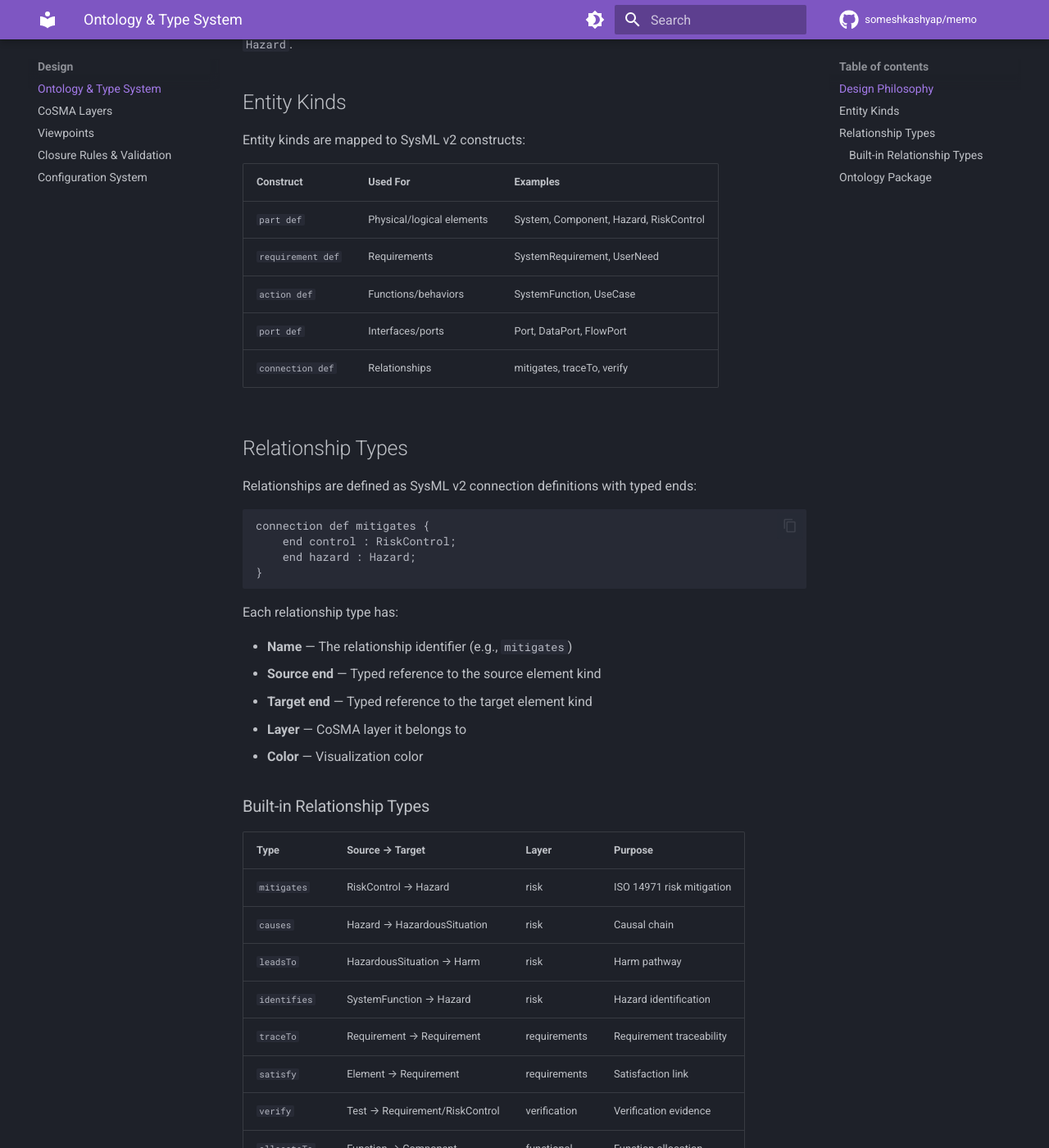
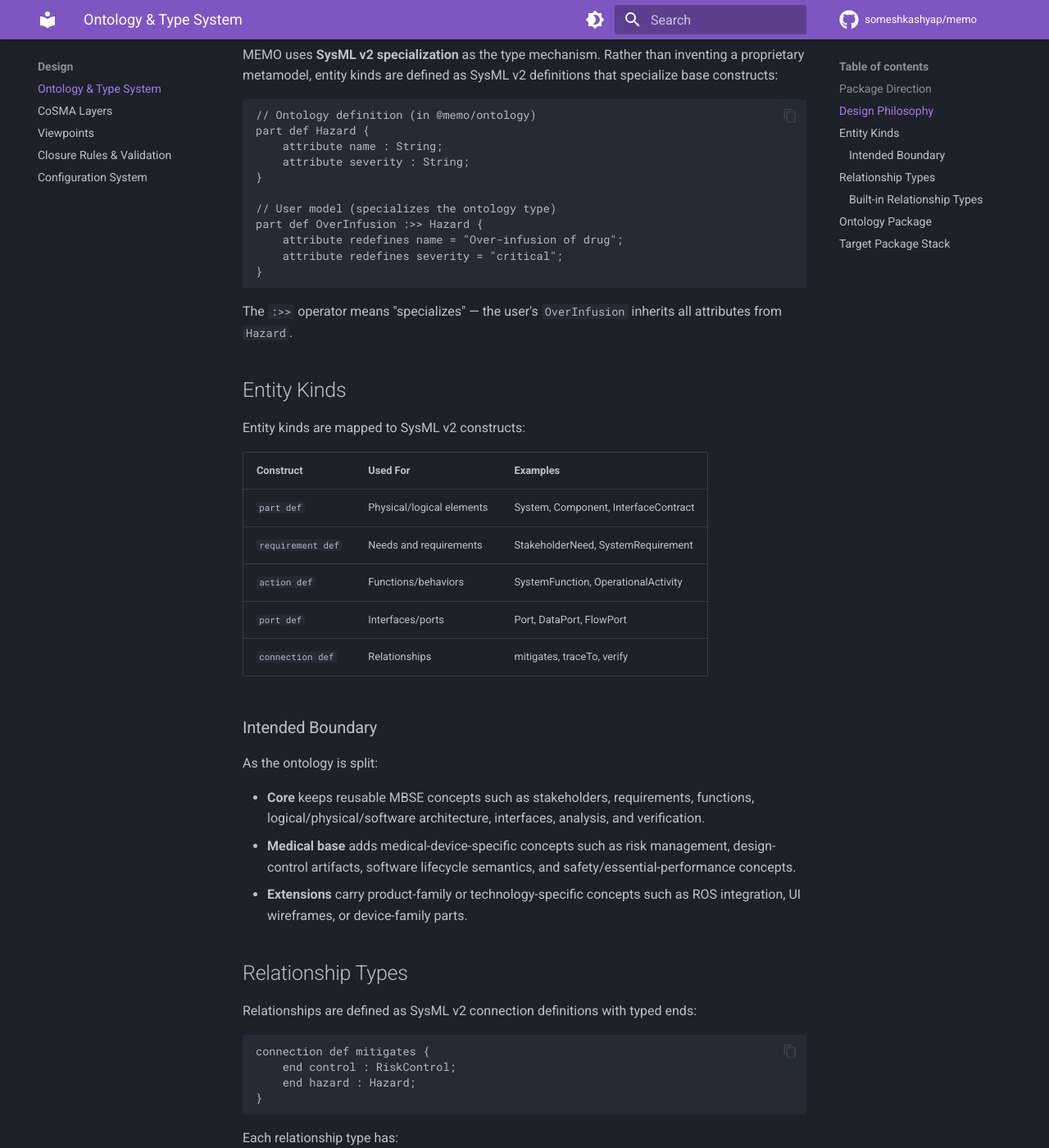
Before and after one commit to memoarchitect/memo-architect, an MkDocs documentation site: the page built from docs/design/ontology.md, in a window 1280 px wide and 1400 px high, scrolled down 668 px. Shown: the whole window at 82% size. Built offline with MkDocs 1.6.1 and Material for MkDocs 9.7.7, drawn with Linux system fonts in a browser that asks for light colours; comment, search, counter and statistics services are not loaded; some of the changed text lies outside the part shown.

Commit message:
Define ontology core and medical backbone split

````diff
--- a/docs/design/ontology.md
+++ b/docs/design/ontology.md
@@ -1,6 +1,17 @@
 # Ontology & Type System
 
 The MEMO ontology defines the vocabulary of entity types and relationship types that models are built from.
+
+## Package Direction
+
+MEMO is moving to a layered ontology structure:
+
+- **`@memo/ontology-core`** — domain-agnostic MBSE backbone
+- **`@memo/ontology-medical-base`** — regulated medical device development backbone built on top of core
+- **Product-family extensions** — device or platform specific packages
+- **Rules / views / templates** — separate from ontology packages
+
+The current `@memo/ontology` package is the transitional source package that will be split along those boundaries. See [ADR-1-6](../adr/ADR-1-6-ontology-core-medical-split.md).
 
 ## Design Philosophy
 
@@ -28,11 +39,19 @@
 
 | Construct | Used For | Examples |
 |---|---|---|
-| `part def` | Physical/logical elements | System, Component, Hazard, RiskControl |
-| `requirement def` | Requirements | SystemRequirement, UserNeed |
-| `action def` | Functions/behaviors | SystemFunction, UseCase |
+| `part def` | Physical/logical elements | System, Component, InterfaceContract |
+| `requirement def` | Needs and requirements | StakeholderNeed, SystemRequirement |
+| `action def` | Functions/behaviors | SystemFunction, OperationalActivity |
 | `port def` | Interfaces/ports | Port, DataPort, FlowPort |
 | `connection def` | Relationships | mitigates, traceTo, verify |
+
+### Intended Boundary
+
+As the ontology is split:
+
+- **Core** keeps reusable MBSE concepts such as stakeholders, requirements, functions, logical/physical/software architecture, interfaces, analysis, and verification.
+- **Medical base** adds medical-device-specific concepts such as risk management, design-control artifacts, software lifecycle semantics, and safety/essential-performance concepts.
+- **Extensions** carry product-family or technology-specific concepts such as ROS integration, UI wireframes, or device-family parts.
 
 ## Relationship Types
 
@@ -83,7 +102,35 @@
     entities/          # Part/requirement/action/port definitions
     relationships/     # Connection definitions
     index.sysml       # Package entry point
-  memo.config.yaml    # Base config (empty kinds, no rules)
+  memo.config.yaml    # Base config for layers, kinds, relationships, and viewpoints
 ```
 
 Domain packages like `@memo/medical` extend the ontology by adding kinds, rules, and viewpoints via `memo.config.yaml`.
+
+## Target Package Stack
+
+The target package stack is:
+
+```text
+@memo/ontology-core
+  ├── purpose / stakeholder concerns
+  ├── operational
+  ├── requirements
+  ├── functional
+  ├── logical
+  ├── physical
+  ├── software
+  ├── interfaces
+  ├── analysis
+  ├── verification
+  └── relationships
+
+@memo/ontology-medical-base
+  ├── design-control
+  ├── risk-management
+  ├── software-lifecycle
+  ├── safety-essential-performance
+  └── regulatory-trace references
+```
+
+Rules, viewpoints, completeness logic, and example models remain outside ontology packages.
````
Also changed, not shown: other parts of docs/design/ontology.md (+1 -1 lines), CLAUDE.md (+3 -1 lines), docs/adr/ADR-1-6-ontology-core-medical-split.md (added, +149 -0 lines), docs/development/roadmap.md (+34 -1 lines).
